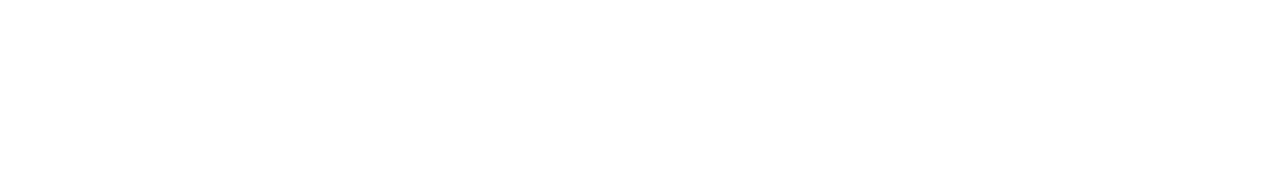
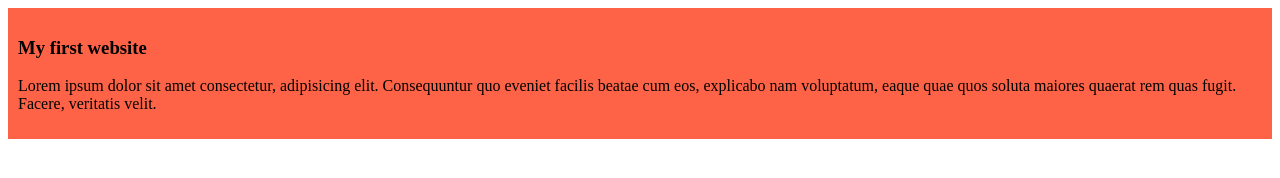
Before and after one commit to MdNurulIslam99/my-simple-website, a plain HTML site: page index.html in a window 1280 px wide. Drawn offline with Linux system fonts and the light colour scheme.

Commit message:
added the first blog

```diff
--- a/index.html
+++ b/index.html
@@ -4,8 +4,14 @@
     <meta charset="UTF-8">
     <meta name="viewport" content="width=device-width, initial-scale=1.0">
     <title>my simple website</title>
+    <link rel="stylesheet" href="styles/blog.css">
 </head>
 <body>
+    <div>
+        <h3>My first website</h3>
+        <p>Lorem ipsum dolor sit amet consectetur, adipisicing elit. Consequuntur quo eveniet facilis beatae cum eos, explicabo nam voluptatum, eaque quae quos soluta maiores quaerat rem quas fugit. Facere, veritatis velit.</p>
+    </div>
+
 
 </body>
 </html>
--- /dev/null
+++ b/styles/blog.css
@@ -0,0 +1,4 @@
+div{
+    background-color: tomato;
+    padding: 10px;
+}
```
